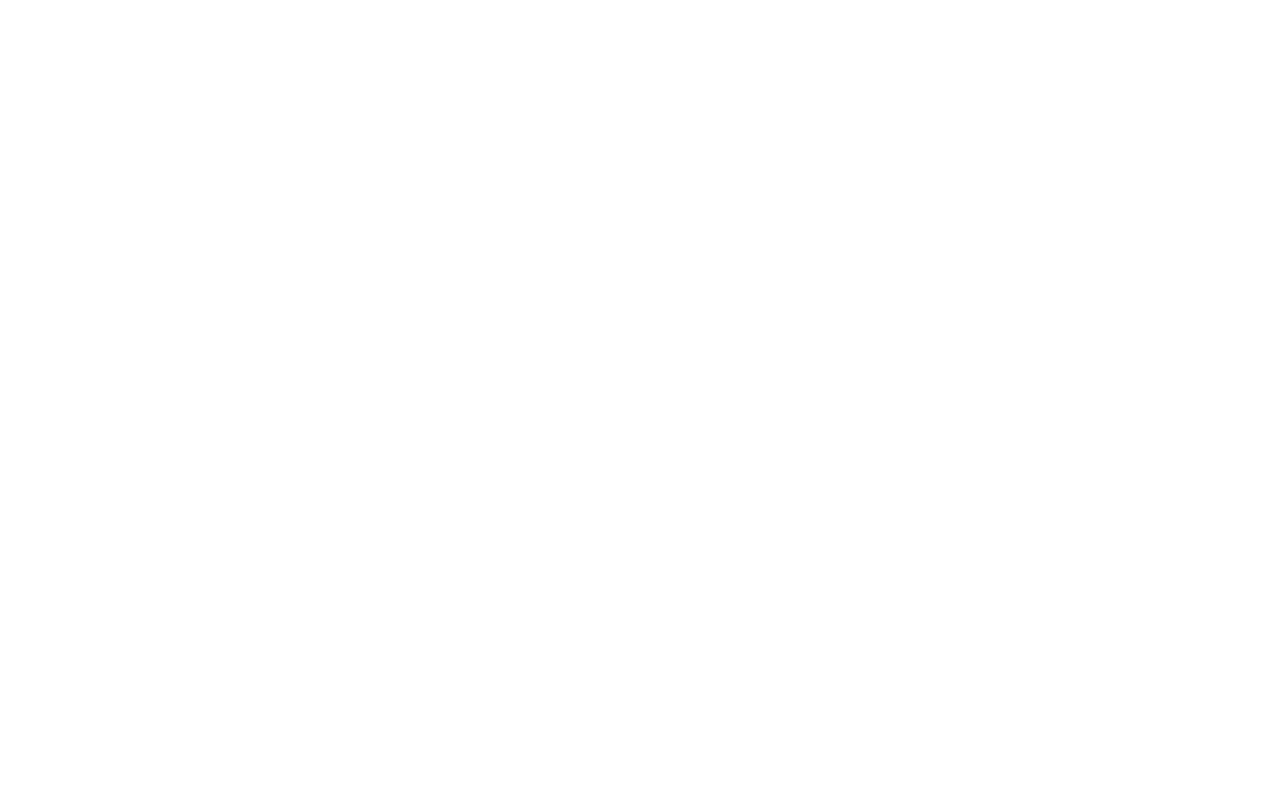
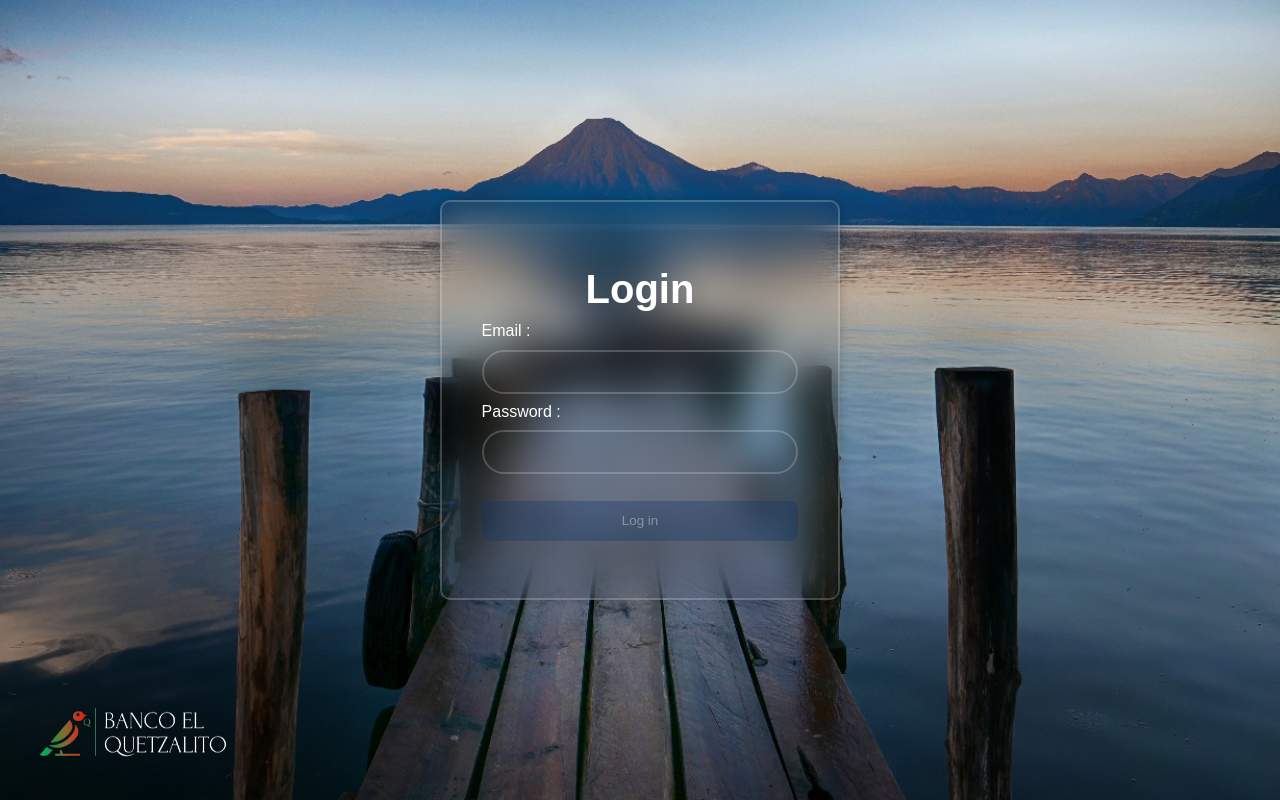
Before and after one commit to JTejaxun-2022229/React-Frontend-Banco, a React (Vite) app: page / in a window 1280 px wide. Before the commit this address had no page. Built offline with nearby package versions, Linux system fonts and the light colour scheme.

Commit message:
Se concluyo la creacion de un sidebar con opciones de formulario por role

```diff
--- a/src/components/navbar/Navbar.jsx
+++ b/src/components/navbar/Navbar.jsx
@@ -1,18 +1,19 @@
-import React, { useState } from 'react';
+import { useState } from 'react';
 import Logo from '../../assets/img/Logo_Quetzalito_Principal-removebg.png'
-import { Link } from 'react-router-dom';
+import { Link, useNavigate } from 'react-router-dom';
 
 export const Navbar = () => {
 
     const [sidebarOpen, setSidebarOpen] = useState(false)
+    const navigate = useNavigate();
 
     const toggleSidebar = () => {
         setSidebarOpen(!sidebarOpen);
     };
 
     const handleLogout = () => {
-        localStorage.removeItem('profile');
-        window.Location.href = '/';
+        localStorage.removeItem('user');
+        navigate('/')
     };
 
     return (
--- a/src/components/navbar/Sidebar.jsx
+++ b/src/components/navbar/Sidebar.jsx
@@ -0,0 +1,44 @@
+import{ useEffect, useState } from 'react';
+
+const AdminSidebar = () => (
+    <div className='button-sidebar-container'>
+        <ul >
+            <li>Creditos</li>
+            <li>Usuarios</li>
+            <li>Settings</li>
+        </ul>
+    </div>
+);
+
+const UserSidebar = () => (
+    <div className='button-sidebar-container'>
+        <ul>
+            <li>Transaction</li>
+            <li>Credit</li>
+            <li>Settings</li>
+        </ul>
+    </div>
+);
+
+export const Sidebar = () => {
+    const [role, setRole] = useState('');
+
+    useEffect(() => {
+        const user = JSON.parse(localStorage.getItem('user'));
+        if (user && user.role) {
+            setRole(user.role);
+        }
+    }, []);
+
+    return (
+        <div className="sidebar-container">
+            {role === 'ADMIN_ROLE' ? (
+                <AdminSidebar />
+            ) : role === 'USER_ROLE' ? (
+                <UserSidebar />
+            ) : (
+                <div>No se encontró el rol del usuario</div>
+            )}
+        </div>
+    );
+};
--- a/src/index.css
+++ b/src/index.css
@@ -8,7 +8,7 @@
 
   color-scheme: light dark;
   color: rgba(255, 255, 255, 0.87);
-  background-color: #242424;
+  background-color: #ffffff;
 
   font-synthesis: none;
   text-rendering: optimizeLegibility;
--- a/src/pages/adminPage/AdminPage.jsx
+++ b/src/pages/adminPage/AdminPage.jsx
@@ -3,6 +3,7 @@
 import { LoadingSpinner } from "../../components/LoadingSpinner";
 import { useUserDetails } from "../../shared/hooks";
 import { Navbar } from "../../components/navbar/Navbar";
+import { Sidebar } from "../../components/navbar/Sidebar";
 
 import "./adminPage.css";
 
@@ -18,6 +19,7 @@
     <div className="dashboard-container">
       <div className="Marco">
         <Navbar/>
+        <Sidebar/>
       </div>
     </div>
   );
--- a/src/pages/adminPage/adminPage.css
+++ b/src/pages/adminPage/adminPage.css
@@ -1,10 +1,16 @@
+.dashboard-container{
+    height: 100vh;
+    width: 100%;
+}
+
 .navbar {
     display: flex;
     justify-content: space-between;
     align-items: center;
     background-color: #222;
-    padding: 10px 20px;
+    padding: 10px 10px;
     position: relative;
+    height: 90px;
 }
 
 .navbar-logo {
@@ -13,21 +19,14 @@
 }
 
 .navbar-logo img {
-    height: 10vh;
+    height: 12vh;
     margin-right: 30px;
 }
 
-.navbar-logo span {
-    color: white;
-    font-size: 18px;
-    font-weight: bold;
+.navbar-logo {
+    margin: 0;
+    cursor: pointer;
 }
-
-/*.navbar-user-icon {
-    color: white;
-    font-size: 24px;
-    cursor: pointer;
-}*/
 
 .user-icon{
     display: flex;
@@ -43,7 +42,6 @@
     background-color: #333;
     display: flex;
     flex-direction: column;
-    padding: 20px;
     transform: translateX(100%);
     transition: transform 0.3s ease;
     z-index: 1000;
@@ -54,10 +52,20 @@
 }
 
 .sidebar a {
-    color: white;
-    text-decoration: none;
-    margin-bottom: 20px;
+    display: flex;
+    color: rgb(255, 255, 255);
     font-size: 18px;
+    width: 100%;
+    height: 35px;
+    background-color: #393838;
+    align-items: center;
+    padding: 5%;
+    border-radius: 10px;
+
+}
+
+.sidebar a:hover{
+    background-color: #222222;
 }
 
 .navbar-bars {
@@ -67,6 +75,12 @@
     height: 24px;
     cursor: pointer;
     margin-right: 30px;
+    transition: transform 0.3s ease-in-out;
+}
+
+.navbar-bars:hover {
+    transform: rotate(90deg);
+    box-shadow: 0 0 10px rgba(255, 254, 254, 0.711);
 }
 
 .navbar-bars div {
@@ -93,17 +107,70 @@
     font-size: 30px;
     cursor: pointer;
     margin-bottom: 20px;
+    padding: 5%;
 
 }
+
 
 .sidebar-logout {
     margin-top: auto;
     color: white;
-    background-color: #444;
+    background-color: #ff0000;
     border: none;
     padding: 10px;
     font-size: 18px;
     cursor: pointer;
     text-align: center;
     text-decoration: none;
+    margin-bottom: 5%;
+    margin-left: 5%;
+    margin-right: 5%;
 }
+
+.sidebar-logout:hover {
+   background-color: #7a0000;
+   box-shadow: 0 0 20px rgba(255, 45, 45, 0.711);
+
+}
+
+.sidebar-container {
+    position: absolute;
+    height: calc(100vh - 90px);
+    bottom: 0;
+    left: 0;
+    top: 90px;
+    width: 200px;
+    background-color: #2f2f30;
+    display: flex;
+    flex-direction: column;
+}
+
+/*Estilos de los botones del sidebar*/
+.button-sidebar-container {
+    background-color: transparent;
+    padding: 5%;
+}
+
+.button-sidebar-container ul {
+    list-style-type: none;
+    padding: 0;
+}
+
+.button-sidebar-container ul li {
+    margin: 10px 0;
+    padding: 10px 20px;
+    background-color: #a53b20;
+    border-radius: 5px;
+    cursor: pointer;
+    transition: background-color 0.3s ease;
+}
+
+.button-sidebar-container ul li:hover {
+    background-color: #e76c4d;
+}
+
+.button-sidebar-container ul li a {
+    text-decoration: none;
+    color: #fff;
+    font-weight: bold;
+}
--- a/src/pages/auth/AuthPage.jsx
+++ b/src/pages/auth/AuthPage.jsx
@@ -1,6 +1,6 @@
 import { useState } from "react";
 import { Login } from "../../components/Login";
-import logo from "../../assets/img/logoBanco.png";
+import logo from "../../assets/img/Logo_Quetzalito_Principal-removebg.png";
 import './authPage.css';
 
 export const AuthPage = () => {
@@ -13,13 +13,6 @@
   return (
     <div className="background-auth-container">
       <div className="auth-container">
-      {/* Fondo de la imagen con transparencia */}
-      <div className="auth-logo-container">
-        <img src={logo}
-          width="100%"
-          height="100%"
-        />
-      </div>
       <div className="auth-form-container">
         <div className="title-form-login">
           <h1>Login</h1>
@@ -27,7 +20,9 @@
         <Login switchAuthHandler={handleAuthPageToggle} />
       </div>
     </div>
+    <div className="auth-logo-container">
+        <img src={logo}/>
+      </div>
     </div>
-
   );
 };
--- a/src/pages/auth/authPage.css
+++ b/src/pages/auth/authPage.css
@@ -1,44 +1,64 @@
+/* styles.css */
+
 .background-auth-container {
     width: 100%;
     height: 100vh;
     display: flex;
+    flex-direction: column;
     align-items: center;
     justify-content: center;
     background-image: url("../../assets/img/FondoPrincipalAuth.jpg");
     background-size: cover;
     background-position: center;
     background-repeat: no-repeat;
+    position: relative;
+}
+
+.auth-content {
+    display: flex;
+    align-items: center;
+    justify-content: center;
+    height: 100%;
+    width: 100%;
 }
 
 .auth-container {
-    position: relative;
     display: flex;
-    width: 700px;
+    width: 400px;
     height: 400px;
-    background-color: rgba(83, 80, 80, 0.5);
-    box-shadow: 10px 10px 60px #7c7c7c;
-    border: 3px solid white;
+    background: transparent;
+    border: 2px solid rgba(255, 255, 255, .2);
+    backdrop-filter: blur(20px);
+    box-shadow: 0 0 10px rgba(0, 0,0, .2);
     border-radius: 10px;
     overflow: hidden;
+    margin: 0;
 }
 
 .auth-logo-container {
-    width: 50%;
+    position: fixed;
+    bottom: 0;
+    width: 100%;
+    background: transparent;
+    padding: 10px 0;
+}
 
-    padding: 10%;
+.auth-logo-container img {
+    height: 100px;
 }
 
 .title-form-login {
     display: flex;
     justify-content: center;
+    align-items: center;
     color: white;
     font-size: 20px;
 }
 
 .auth-form-container {
     display: flex;
-    padding: 1%;
-    width: 50%;
+    padding: 10%;
+    width: 100%;
     justify-content: center;
     flex-direction: column;
 }
@@ -56,20 +76,25 @@
     justify-content: center;
 }
 
-.auth-form Input {
-    position: relative;
-    border-bottom: 2px solid #f0f424;
-    margin: 15px 0;
-}
-
 .auth-form-label {
     width: 100%;
     font-weight: 500;
-    margin-bottom: 5px;
+    margin-bottom: 0;
     color: white;
 }
 
-.auth-form input,
+.auth-form input {
+    width: 100%;
+    height: 35px;
+    background: transparent;
+    border: none;
+    outline: none;
+    border: 2px solid rgba(255, 255, 255, .2);
+    border-radius: 40px;
+    margin: 2%;
+    padding: 20px 45px 20px 20px;
+}
+
 .auth-form textarea {
     margin-bottom: 10px;
     padding: 8px;
@@ -115,22 +140,3 @@
 .auth-form-switch-label:hover {
     opacity: 0.8;
 }
-
-.auth-form-validation-message {
-    width: 100%;
-    color: white;
-    font-size: 14px;
-    margin-top: 5px;
-}
-
-
-.logo-image {
-    width: 70%;
-    height: auto;
-}
-
-.logo-text {
-    margin-top: 10px;
-    font-size: 24px;
-    font-weight: bold;
-}
--- a/src/pages/userPage/UserPage.jsx
+++ b/src/pages/userPage/UserPage.jsx
@@ -1,9 +1,8 @@
 /* eslint-disable react/prop-types */
 import { useEffect } from "react";
-import { LoadingSpinner } from "../../components/LoadingSpinner";
 import { useUserDetails } from "../../shared/hooks";
-
-
+import { Navbar } from "../../components/navbar/Navbar.jsx";
+import { Sidebar } from "../../components/navbar/Sidebar.jsx";
 
 import "./userPage.css";
 
@@ -17,7 +16,8 @@
   return (
     <div className="user-container">
       <div className="Marco">
-        <h1>User Page</h1>
+        <Navbar/>
+        <Sidebar/>
       </div>
     </div>
   );
--- a/src/routes.jsx
+++ b/src/routes.jsx
@@ -3,7 +3,7 @@
 import { AuthPage } from "./pages/auth";
 
 const routes = [
-    { path: '/auth', element: <AuthPage /> },
+    { path: '/', element: <AuthPage /> },
     { path: '/user', element: <UserPage /> },
     { path: '/admin', element: <AdminPage /> },
 ];
```
